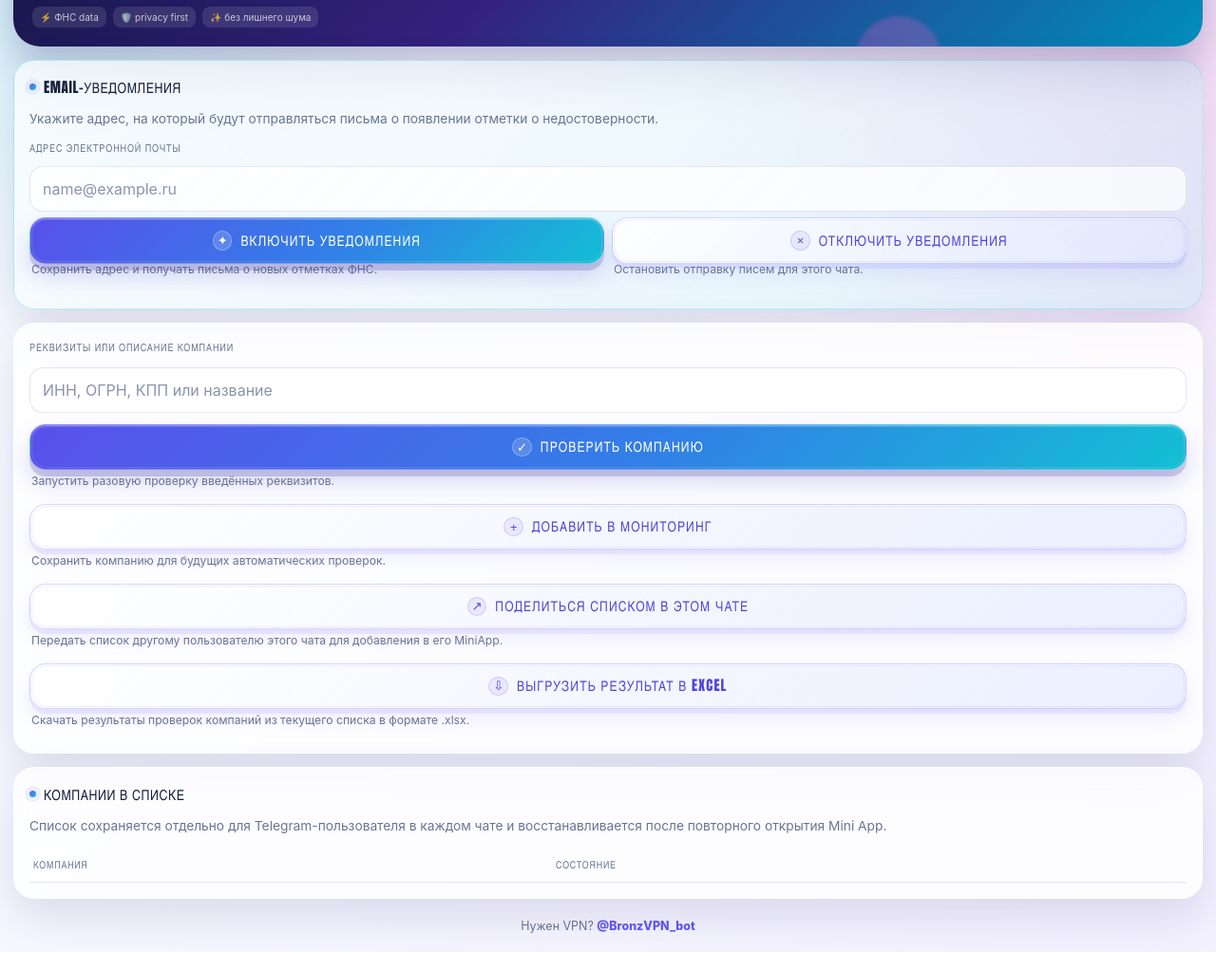
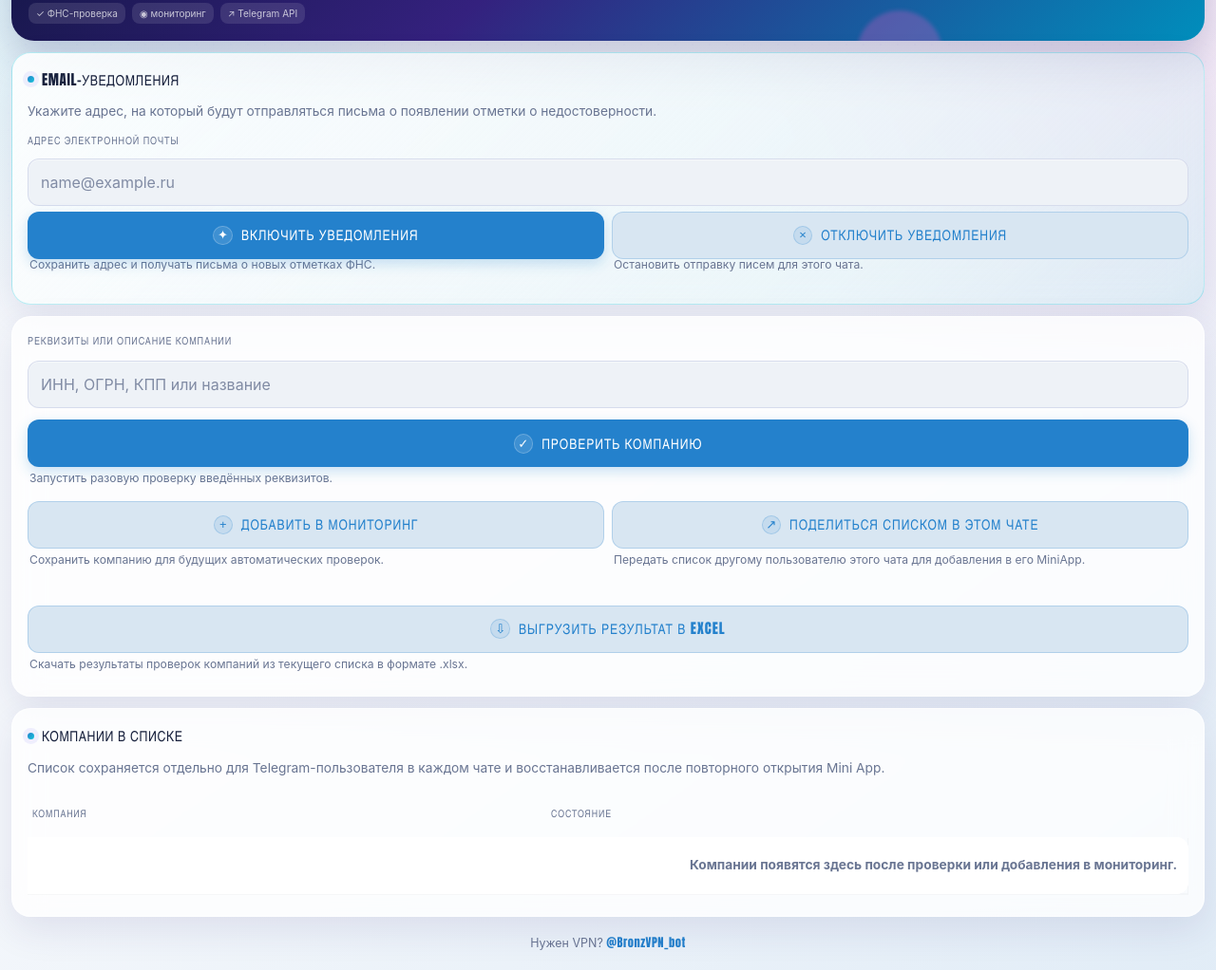
Before and after one commit to BronzWarq/legal-entity-agent, a plain HTML site: page mini_app/index.html in a window 1280 px wide. Shown: the part 178-1200 px from the top of the page at 95% size. Drawn offline with Linux system fonts and the light colour scheme.

Commit message:
refresh MiniApp with Telegram-native UI patterns

```diff
--- a/mini_app/index.html
+++ b/mini_app/index.html
@@ -2,36 +2,46 @@
 <html lang="ru">
 <head>
   <meta charset="utf-8">
-  <meta name="viewport" content="width=device-width, initial-scale=1">
+  <meta name="viewport" content="width=device-width, initial-scale=1, viewport-fit=cover">
   <title>Налог — компании</title>
   <script src="https://telegram.org/js/telegram-web-app.js"></script>
   <style>
     :root {
       --ink: var(--tg-theme-text-color, #18213d);
       --muted: var(--tg-theme-hint-color, #697592);
-      --page: var(--tg-theme-bg-color, #f7f8ff);
-      --panel: rgba(255,255,255,.78);
+      --page: var(--tg-theme-bg-color, #f4f7fb);
+      --panel: rgba(255,255,255,.82);
       --panel: color-mix(in srgb, var(--tg-theme-secondary-bg-color, #fff) 78%, transparent);
-      --line: rgba(105, 119, 180, .18);
-      --accent: #6257f5;
+      --section: var(--tg-theme-section-bg-color, var(--tg-theme-secondary-bg-color, #fff));
+      --control: var(--tg-theme-secondary-bg-color, #eef2f7);
+      --line: var(--tg-theme-section-separator-color, rgba(105, 119, 180, .18));
+      --accent: var(--tg-theme-button-color, #2481cc);
+      --accent-text: var(--tg-theme-button-text-color, #fff);
       --accent-2: #16c4d9;
+      --link: var(--tg-theme-link-color, #2481cc);
+      --danger: var(--tg-theme-destructive-text-color, #df3f61);
+      --safe-top: var(--tg-safe-area-inset-top, 0px);
+      --safe-bottom: var(--tg-safe-area-inset-bottom, 0px);
       --pink: #f05ac8;
-      --shadow: 0 18px 48px rgba(47, 42, 116, .14);
+      --shadow: 0 14px 38px rgba(47, 42, 116, .1);
       --display-font: Impact, Haettenschweiler, "Arial Narrow Bold", "Arial Narrow", sans-serif;
-      --button-radius: 17px;
-      color-scheme: light;
+      --button-radius: 12px;
+      color-scheme: light dark;
     }
     * { box-sizing: border-box; }
     body {
       font-family: Inter, ui-sans-serif, system-ui, -apple-system, sans-serif;
       margin: 0;
-      padding: 14px;
+      padding: calc(var(--safe-top) + 12px) 12px calc(var(--safe-bottom) + 16px);
       color: var(--ink);
+      background: var(--page);
       background:
-        radial-gradient(circle at 0% 0%, rgba(22,196,217,.22), transparent 30%),
-        radial-gradient(circle at 100% 12%, rgba(240,90,200,.18), transparent 34%),
-        linear-gradient(145deg, #f9fbff 0%, var(--page) 52%, #f4f1ff 100%);
+        radial-gradient(circle at 0% 0%, color-mix(in srgb, var(--accent-2) 14%, transparent), transparent 29%),
+        radial-gradient(circle at 100% 12%, color-mix(in srgb, var(--pink) 10%, transparent), transparent 32%),
+        linear-gradient(145deg, color-mix(in srgb, var(--page) 94%, white), var(--page) 52%, color-mix(in srgb, var(--page) 91%, var(--accent) 9%));
       min-height: 100vh;
+      min-height: 100dvh;
+      -webkit-font-smoothing: antialiased;
     }
     body::before {
       content: "";
@@ -39,7 +49,7 @@
       inset: 0;
       z-index: -1;
       pointer-events: none;
-      opacity: .34;
+      opacity: .22;
       background-image: radial-gradient(rgba(98,87,245,.12) 1px, transparent 1px);
       background-size: 18px 18px;
       mask-image: linear-gradient(to bottom, #000, transparent 72%);
@@ -47,11 +57,11 @@
     .hero {
       position: relative;
       overflow: hidden;
-      border-radius: 28px;
-      padding: 20px;
+      border-radius: 24px;
+      padding: 18px;
       color: #fff;
       background: linear-gradient(135deg, #10153f 0%, #34217e 45%, #008ebc 100%);
-      box-shadow: 0 20px 44px rgba(31, 30, 103, .28);
+      box-shadow: 0 18px 40px rgba(31, 30, 103, .22);
       isolation: isolate;
     }
     .hero::before, .hero::after { content: ""; position: absolute; border-radius: 999px; z-index: -1; }
@@ -66,60 +76,78 @@
     .hero-chip::before { content: "●"; margin-right: 4px; color: #70f5cc; }
     .hero p { position: relative; z-index: 1; margin: 17px 0 0; max-width: 340px; color: rgba(255,255,255,.82); font-size: 13px; line-height: 1.5; }
     .hero-meta { display: flex; flex-wrap: wrap; gap: 7px; margin-top: 15px; position: relative; z-index: 1; }
-    .hero-meta span { padding: 5px 8px; border-radius: 8px; background: rgba(255,255,255,.11); color: rgba(255,255,255,.72); font-size: 10px; }
+    .hero-meta span { display: inline-flex; align-items: center; gap: 5px; padding: 5px 8px; border-radius: 8px; background: rgba(255,255,255,.11); color: rgba(255,255,255,.72); font-size: 10px; }
+    .hero-meta span::first-letter { color: rgba(255,255,255,.95); }
     .panel {
       position: relative;
       background: var(--panel);
-      border: 1px solid rgba(255,255,255,.72);
-      border-radius: 22px;
+      border: 1px solid rgba(255,255,255,.62);
+      border-radius: 20px;
       padding: 16px;
-      margin-top: 14px;
+      margin-top: 12px;
       box-shadow: var(--shadow);
       backdrop-filter: blur(16px);
     }
     .panel > strong { display: flex; align-items: center; gap: 8px; font-family: var(--display-font); font-size: 15px; font-weight: 400; letter-spacing: .04em; text-transform: uppercase; }
     .panel > strong::before { content: ""; width: 7px; height: 7px; border-radius: 50%; background: linear-gradient(135deg, var(--accent), var(--accent-2)); box-shadow: 0 0 0 5px rgba(98,87,245,.09); }
     .label { font-family: var(--display-font); font-size: 11px; font-weight: 400; letter-spacing: .08em; color: var(--muted); margin: 0 0 7px; display: block; text-transform: uppercase; }
-    input, button { width: 100%; box-sizing: border-box; padding: 13px; margin: 6px 0; border-radius: 14px; border: 1px solid var(--line); font: inherit; }
-    input { background: rgba(255,255,255,.75); color: var(--ink); outline-color: var(--accent); box-shadow: inset 0 1px 0 rgba(255,255,255,.8); }
-    input::placeholder { color: #8b94ad; }
-    input:focus { border-color: rgba(98,87,245,.52); box-shadow: 0 0 0 4px rgba(98,87,245,.12); outline: none; }
-    button { appearance: none; cursor: pointer; display: inline-flex; align-items: center; justify-content: center; gap: 9px; min-height: 48px; position: relative; overflow: hidden; background: linear-gradient(135deg, #5950eb 0%, #327fe7 54%, #13bfd4 100%); color: #fff; border: 1px solid rgba(255,255,255,.3); border-radius: var(--button-radius); font-family: var(--display-font); font-size: .92rem; font-weight: 400; letter-spacing: .075em; line-height: 1.05; text-transform: uppercase; box-shadow: 0 7px 0 rgba(53,48,148,.2), 0 13px 24px rgba(77,75,201,.22), inset 0 1px 0 rgba(255,255,255,.34); transition: transform .16s ease, box-shadow .16s ease, filter .16s ease; }
-    button::after { content: ""; position: absolute; inset: 1px; border: 1px solid rgba(255,255,255,.14); border-radius: calc(var(--button-radius) - 1px); pointer-events: none; }
-    button:hover { filter: saturate(1.15) brightness(1.05); box-shadow: 0 9px 0 rgba(53,48,148,.18), 0 16px 28px rgba(77,75,201,.3), inset 0 1px 0 rgba(255,255,255,.4); transform: translateY(-2px); }
-    button:active { transform: translateY(4px) scale(.985); box-shadow: 0 2px 0 rgba(53,48,148,.18), 0 6px 12px rgba(77,75,201,.2), inset 0 1px 0 rgba(255,255,255,.25); }
-    button:focus-visible { outline: 3px solid rgba(22,196,217,.52); outline-offset: 3px; }
-    button.secondary { background: linear-gradient(135deg, rgba(255,255,255,.88), rgba(224,231,255,.66)); color: #5148d9; border: 1px solid rgba(98,87,245,.24); box-shadow: 0 5px 0 rgba(98,87,245,.1), 0 10px 20px rgba(98,87,245,.11), inset 0 1px 0 rgba(255,255,255,.88); }
-    button.secondary::after { border-color: rgba(98,87,245,.1); }
-    button.secondary:hover { background: linear-gradient(135deg, rgba(255,255,255,.98), rgba(220,235,255,.82)); box-shadow: 0 7px 0 rgba(98,87,245,.1), 0 14px 24px rgba(98,87,245,.17), inset 0 1px 0 rgba(255,255,255,.95); }
-    button.danger { background: linear-gradient(135deg, #e64d75, #f36b9b); box-shadow: 0 5px 0 rgba(147,35,73,.18), 0 10px 18px rgba(212,61,111,.2), inset 0 1px 0 rgba(255,255,255,.32); }
-    button.compact { width: auto; min-width: 70px; min-height: 38px; padding: 8px 11px; margin: 0 0 0 4px; border-radius: 12px; font-size: .72rem; letter-spacing: .055em; }
-    .button-icon { display: inline-grid; place-items: center; width: 1.55em; height: 1.55em; flex: 0 0 1.55em; border: 1px solid rgba(255,255,255,.28); border-radius: 50%; background: rgba(255,255,255,.16); font-family: ui-sans-serif, system-ui, sans-serif; font-size: .9em; letter-spacing: 0; line-height: 1; }
-    button.secondary .button-icon { border-color: rgba(81,72,217,.18); background: rgba(98,87,245,.1); }
+    input, button { width: 100%; box-sizing: border-box; padding: 13px; margin: 6px 0; border-radius: var(--button-radius); border: 1px solid var(--line); font: inherit; }
+    input { min-height: 50px; background: var(--control); color: var(--ink); outline-color: var(--accent); box-shadow: inset 0 1px 0 rgba(255,255,255,.42); }
+    input::placeholder { color: var(--muted); opacity: .82; }
+    input:focus { border-color: color-mix(in srgb, var(--accent) 56%, transparent); box-shadow: 0 0 0 4px color-mix(in srgb, var(--accent) 14%, transparent); outline: none; }
+    button { appearance: none; cursor: pointer; display: inline-flex; align-items: center; justify-content: center; gap: 9px; min-height: 50px; position: relative; overflow: hidden; background: var(--accent); color: var(--accent-text); border: 0; border-radius: var(--button-radius); font-family: var(--display-font); font-size: .92rem; font-weight: 400; letter-spacing: .065em; line-height: 1.05; text-transform: uppercase; box-shadow: 0 5px 14px color-mix(in srgb, var(--accent) 23%, transparent); transition: transform .16s ease, box-shadow .16s ease, filter .16s ease; }
+    button::after { content: ""; position: absolute; inset: 0; border-radius: inherit; background: var(--ink); opacity: 0; pointer-events: none; transition: opacity .15s ease; }
+    button:hover { filter: saturate(1.08); box-shadow: 0 8px 18px color-mix(in srgb, var(--accent) 28%, transparent); transform: translateY(-1px); }
+    button:hover::after { opacity: .06; }
+    button:active { transform: scale(.975); box-shadow: 0 2px 7px color-mix(in srgb, var(--accent) 18%, transparent); }
+    button:active::after { opacity: .11; }
+    button:focus-visible { outline: 3px solid color-mix(in srgb, var(--accent-2) 58%, transparent); outline-offset: 3px; }
+    button.secondary { background: color-mix(in srgb, var(--accent) 11%, var(--control)); color: var(--link); border: 1px solid color-mix(in srgb, var(--accent) 22%, transparent); box-shadow: none; }
+    button.secondary::after { background: var(--accent); }
+    button.secondary:hover { background: color-mix(in srgb, var(--accent) 16%, var(--control)); box-shadow: none; }
+    button.danger { background: color-mix(in srgb, var(--danger) 14%, var(--control)); color: var(--danger); border: 1px solid color-mix(in srgb, var(--danger) 25%, transparent); box-shadow: none; }
+    button.danger::after { background: var(--danger); }
+    button.compact { width: auto; min-width: 70px; min-height: 36px; padding: 8px 10px; margin: 0 0 0 4px; border-radius: 10px; font-size: .7rem; letter-spacing: .045em; }
+    button.compact.danger { width: 36px; min-width: 36px; padding: 8px; }
+    .button-icon { display: inline-grid; place-items: center; width: 1.55em; height: 1.55em; flex: 0 0 1.55em; border: 1px solid color-mix(in srgb, currentColor 22%, transparent); border-radius: 50%; background: color-mix(in srgb, currentColor 12%, transparent); font-family: ui-sans-serif, system-ui, sans-serif; font-size: .9em; letter-spacing: 0; line-height: 1; }
+    button.secondary .button-icon, button.danger .button-icon { background: color-mix(in srgb, currentColor 10%, transparent); }
     .muted { color: var(--muted); font-size: .86em; }
     .button-help { margin: -2px 2px 9px; color: var(--muted); font-size: .76em; line-height: 1.35; }
     .email-actions .button-help { grid-column: 1 / -1; margin-top: -2px; }
     .button-block { margin-bottom: 8px; }
     .button-block:last-child { margin-bottom: 0; }
-    table { width: 100%; border-collapse: collapse; margin-top: 10px; font-size: .86em; }
-    th, td { text-align: left; padding: 10px 4px; border-bottom: 1px solid rgba(105,119,180,.18); }
+    table { width: 100%; border-collapse: separate; border-spacing: 0 7px; margin-top: 6px; font-size: .86em; }
+    th, td { text-align: left; padding: 10px 5px; border: 0; }
     th { color: var(--muted); font-family: var(--display-font); font-weight: 400; font-size: .78em; text-transform: uppercase; letter-spacing: .08em; }
-    td:last-child { text-align: right; }
+    tbody tr { background: var(--section); box-shadow: 0 1px 0 rgba(0,0,0,.025); }
+    tbody td:first-child { max-width: 0; overflow-wrap: anywhere; font-weight: 650; border-radius: 13px 0 0 13px; }
+    tbody td:nth-child(2) { white-space: nowrap; }
+    tbody td:last-child { text-align: right; border-radius: 0 13px 13px 0; }
+    .state-chip { display: inline-block; max-width: 110px; overflow: hidden; text-overflow: ellipsis; vertical-align: middle; padding: 5px 7px; border-radius: 999px; background: color-mix(in srgb, var(--accent) 10%, transparent); color: var(--link); font-family: var(--display-font); font-size: .69rem; font-weight: 400; letter-spacing: .04em; text-transform: uppercase; }
+    .empty-state { padding: 20px 12px; color: var(--muted); text-align: center; line-height: 1.45; border-radius: 13px; background: var(--section); }
     .small { width: auto; padding: 7px 9px; margin: 0 0 0 4px; }
-    .email-card { border-color: rgba(22,196,217,.26); background: linear-gradient(135deg, rgba(255,255,255,.68), rgba(22,196,217,.1)); }
+    .email-card { border-color: color-mix(in srgb, var(--accent-2) 28%, transparent); background: linear-gradient(135deg, color-mix(in srgb, var(--section) 86%, transparent), color-mix(in srgb, var(--accent-2) 10%, transparent)); }
     .email-input { margin-top: 4px; }
     .email-actions { display: grid; grid-template-columns: 1fr 1fr; gap: 8px; }
     .email-actions button { margin: 0; }
+    .action-grid { display: grid; grid-template-columns: 1fr 1fr; gap: 8px; }
+    .action-grid .button-block { min-width: 0; }
+    .action-grid .button-help { min-height: 2.7em; }
     #result { margin: 14px 2px 0; padding: 0 4px; color: var(--muted); white-space: pre-wrap; font: inherit; font-size: .82em; }
-    .app-footer { margin: 20px 4px 4px; text-align: center; color: var(--muted); font-size: .78em; line-height: 1.4; }
-    .app-footer a { color: var(--accent); font-weight: 800; text-decoration: none; }
+    .app-footer { margin: 18px 4px 4px; text-align: center; color: var(--muted); font-size: .78em; line-height: 1.4; }
+    .app-footer a { color: var(--link); font-family: var(--display-font); font-weight: 400; letter-spacing: .04em; text-decoration: none; }
     .app-footer a:hover, .app-footer a:focus-visible { text-decoration: underline; }
     @media (max-width: 520px) {
-      body { padding: 10px; }
+      body { padding-left: 10px; padding-right: 10px; }
       .hero { padding: 17px; border-radius: 23px; }
       .hero-chip { font-size: 9px; }
       .email-actions { grid-template-columns: 1fr; }
+      .action-grid { grid-template-columns: 1fr; }
+      .action-grid .button-help { min-height: 0; }
       .panel { padding: 14px; }
+      table { font-size: .8em; }
+      th, td { padding-left: 3px; padding-right: 3px; }
+      .state-chip { max-width: 88px; }
     }
     @media (prefers-reduced-motion: reduce) {
       *, *::before, *::after { scroll-behavior: auto !important; transition-duration: .01ms !important; }
@@ -133,7 +161,7 @@
       <span class="hero-chip">online</span>
     </div>
     <p><strong>Проверка ON.</strong> Следите за компаниями, ловите изменения и держите важные сведения под контролем.</p>
-    <div class="hero-meta"><span>⚡ ФНС data</span><span>🛡️ privacy first</span><span>✨ без лишнего шума</span></div>
+    <div class="hero-meta"><span>✓ ФНС-проверка</span><span>◉ мониторинг</span><span>↗ Telegram API</span></div>
   </section>
   <section class="panel email-card">
     <strong>Email-уведомления</strong>
@@ -154,10 +182,11 @@
   <section class="panel">
     <label class="label" for="query">Реквизиты или описание компании</label>
     <input id="query" placeholder="ИНН, ОГРН, КПП или название">
-    <div class="button-block">
+    <div class="button-block action-primary">
       <button id="check"><span class="button-icon" aria-hidden="true">✓</span><span>Проверить компанию</span></button>
       <p class="button-help">Запустить разовую проверку введённых реквизитов.</p>
     </div>
+    <div class="action-grid">
       <div class="button-block">
         <button id="add" class="secondary"><span class="button-icon" aria-hidden="true">+</span><span>Добавить в мониторинг</span></button>
         <p class="button-help">Сохранить компанию для будущих автоматических проверок.</p>
@@ -165,6 +194,7 @@
       <div class="button-block">
         <button id="shareList" class="secondary"><span class="button-icon" aria-hidden="true">↗</span><span>Поделиться списком в этом чате</span></button>
         <p class="button-help">Передать список другому пользователю этого чата для добавления в его MiniApp.</p>
+      </div>
     </div>
     <div class="button-block">
       <button id="exportExcel" class="secondary"><span class="button-icon" aria-hidden="true">⇩</span><span>Выгрузить результат в Excel</span></button>
@@ -183,6 +213,8 @@
   <script>
     const tg = window.Telegram?.WebApp;
     tg?.ready();
+    tg?.setHeaderColor?.('bg_color');
+    tg?.setBackgroundColor?.('bg_color');
     const params = new URLSearchParams(window.location.search);
     const telegramUserId = tg?.initDataUnsafe?.user?.id;
     const initChatId = tg?.initDataUnsafe?.chat?.id;
@@ -234,17 +266,38 @@
     const render = () => {
       const body = document.querySelector('#companies');
       body.innerHTML = '';
+      if (!getRows().length) {
+        const tr = document.createElement('tr');
+        const td = document.createElement('td');
+        td.colSpan = 3;
+        td.className = 'empty-state';
+        td.textContent = 'Компании появятся здесь после проверки или добавления в мониторинг.';
+        tr.appendChild(td);
+        body.appendChild(tr);
+        return;
+      }
       getRows().forEach((row, index) => {
         const tr = document.createElement('tr');
         const name = document.createElement('td'); name.textContent = row.query;
-        const state = document.createElement('td'); state.textContent = row.state || 'добавлена';
+        const state = document.createElement('td');
+        const stateChip = document.createElement('span');
+        stateChip.className = 'state-chip';
+        stateChip.textContent = row.state || 'добавлена';
+        state.appendChild(stateChip);
         tr.append(name, state);
         const td = document.createElement('td');
-        const check = document.createElement('button'); check.textContent = 'Проверить'; check.className = 'compact';
+        const check = document.createElement('button');
+        check.className = 'compact';
+        const checkIcon = document.createElement('span'); checkIcon.className = 'button-icon'; checkIcon.setAttribute('aria-hidden', 'true'); checkIcon.textContent = '✓';
+        check.append(checkIcon, 'Проверить');
         check.title = `Проверить компанию: ${row.query}`;
         check.setAttribute('aria-label', `Проверить компанию ${row.query}`);
         check.onclick = () => send('check', row.query);
-        const remove = document.createElement('button'); remove.textContent = '×'; remove.setAttribute('aria-label', `Удалить компанию ${row.query} из мониторинга`); remove.title = `Удалить компанию ${row.query} из мониторинга`; remove.className = 'compact danger';
+        const remove = document.createElement('button');
+        remove.className = 'compact danger';
+        const removeIcon = document.createElement('span'); removeIcon.className = 'button-icon'; removeIcon.setAttribute('aria-hidden', 'true'); removeIcon.textContent = '×';
+        remove.appendChild(removeIcon);
+        remove.setAttribute('aria-label', `Удалить компанию ${row.query} из мониторинга`); remove.title = `Удалить компанию ${row.query} из мониторинга`;
         remove.onclick = () => { send('unwatch', row.query); rows.splice(index, 1); persistRows(); render(); };
         td.append(check, remove); tr.appendChild(td); body.appendChild(tr);
       });
```
Lines whose indentation alone changed are shown as unchanged.
